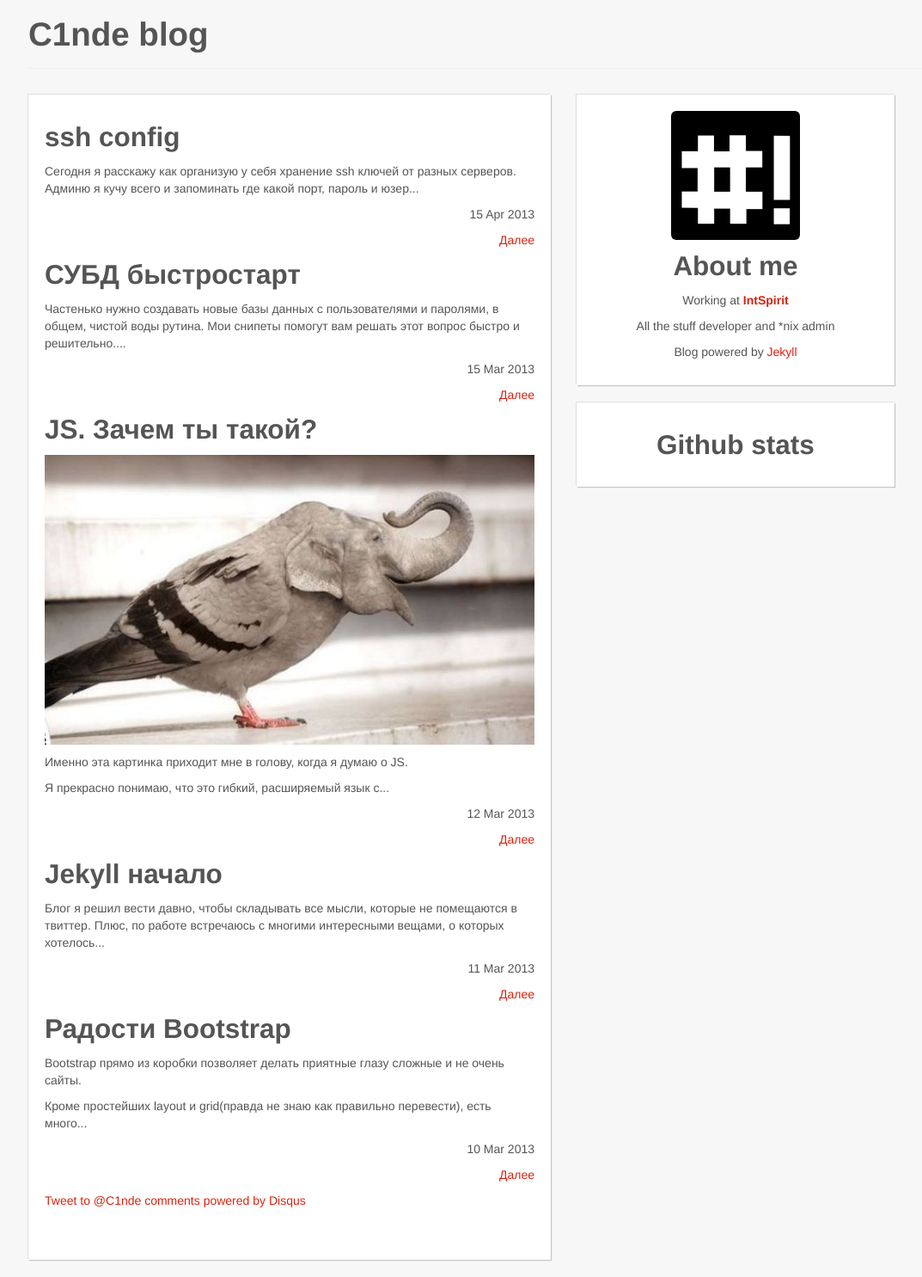
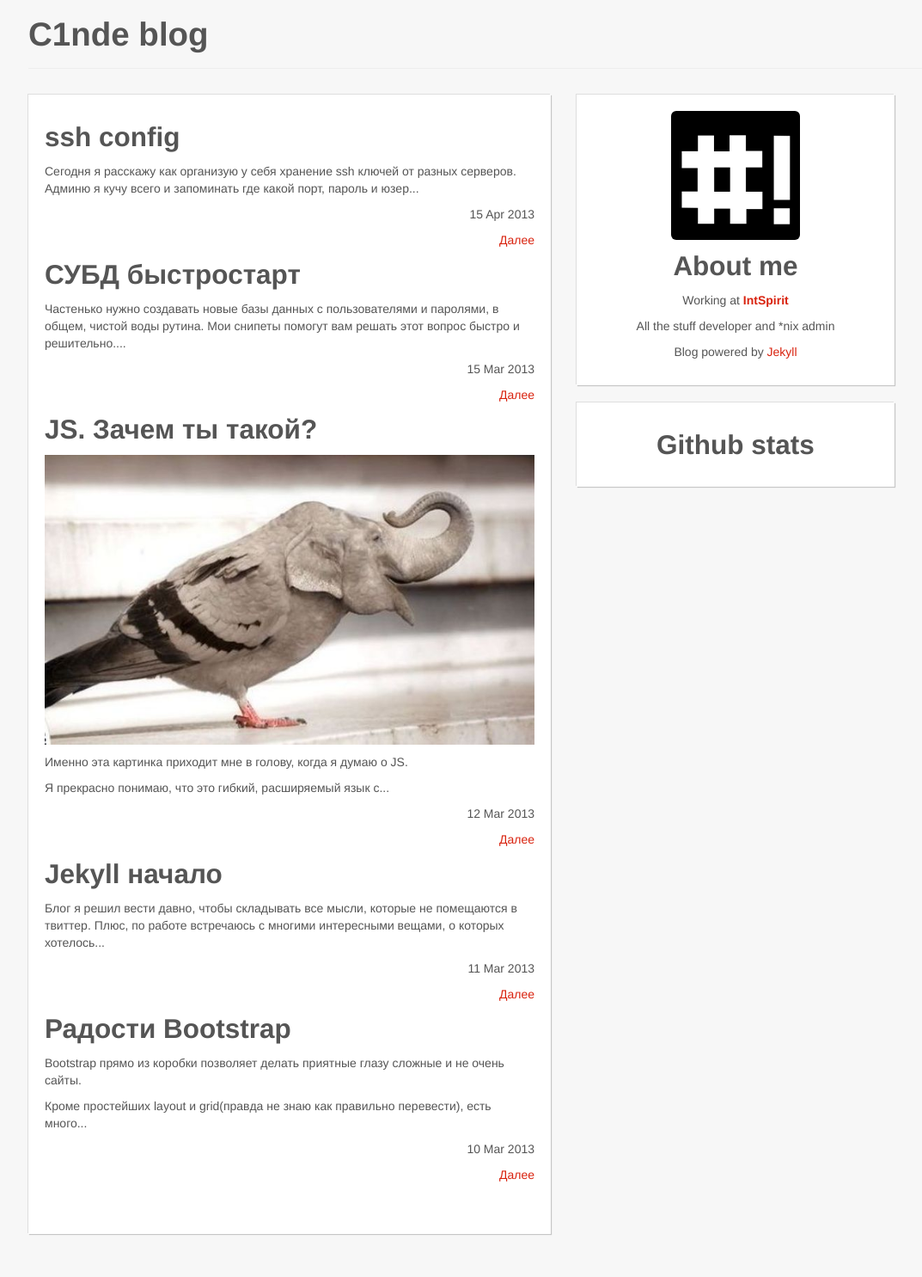
Before and after one commit to r3nya/c1nde.github.com, a Jekyll site: the page built from index.html, in a window 1280 px wide. Shown: the whole page at 86% size, without its empty margins (22-1095 px from the left). Built offline with Jekyll 4.4.1, drawn with Linux system fonts in a browser that asks for light colours; nearby versions of some CDN libraries; comment, search, counter and statistics services are not loaded; after the commit the page ends 1455 px from its top, so only the background shows below that; some of the changed lines change nothing that is shown.

Commit message:
Removed disqus and twitter

```diff
--- a/_layouts/default.html
+++ b/_layouts/default.html
@@ -39,18 +39,6 @@
           {{content}}
 
           {% if page.url != "/index.html" %}
-<a href="https://twitter.com/intent/tweet?screen_name=C1nde" class="twitter-mention-button" data-related="C1nde">Tweet to @C1nde</a>
-<script>!function(d,s,id){var js,fjs=d.getElementsByTagName(s)[0],p=/^http:/.test(d.location)?'http':'https';if(!d.getElementById(id)){js=d.createElement(s);js.id=id;js.src=p+'://platform.twitter.com/widgets.js';fjs.parentNode.insertBefore(js,fjs);}}(document, 'script', 'twitter-wjs');</script>
-            <script type="text/javascript">
-              var disqus_shortname = 'c1nde';
-              (function() {
-                var dsq = document.createElement('script'); dsq.type = 'text/javascript'; dsq.async = true;
-                  dsq.src = '//' + disqus_shortname + '.disqus.com/embed.js';
-                (document.getElementsByTagName('head')[0] || document.getElementsByTagName('body')[0]).appendChild(dsq);
-                })();
-            </script>
-            <noscript>Please enable JavaScript to view the <a href="http://disqus.com/?ref_noscript">comments powered by Disqus.</a></noscript>
-            <a href="http://disqus.com" class="dsq-brlink">comments powered by <span class="logo-disqus">Disqus</span></a>
             <ul class="pager">
               {% if page.previous %}
                 <li class="previous">
```
